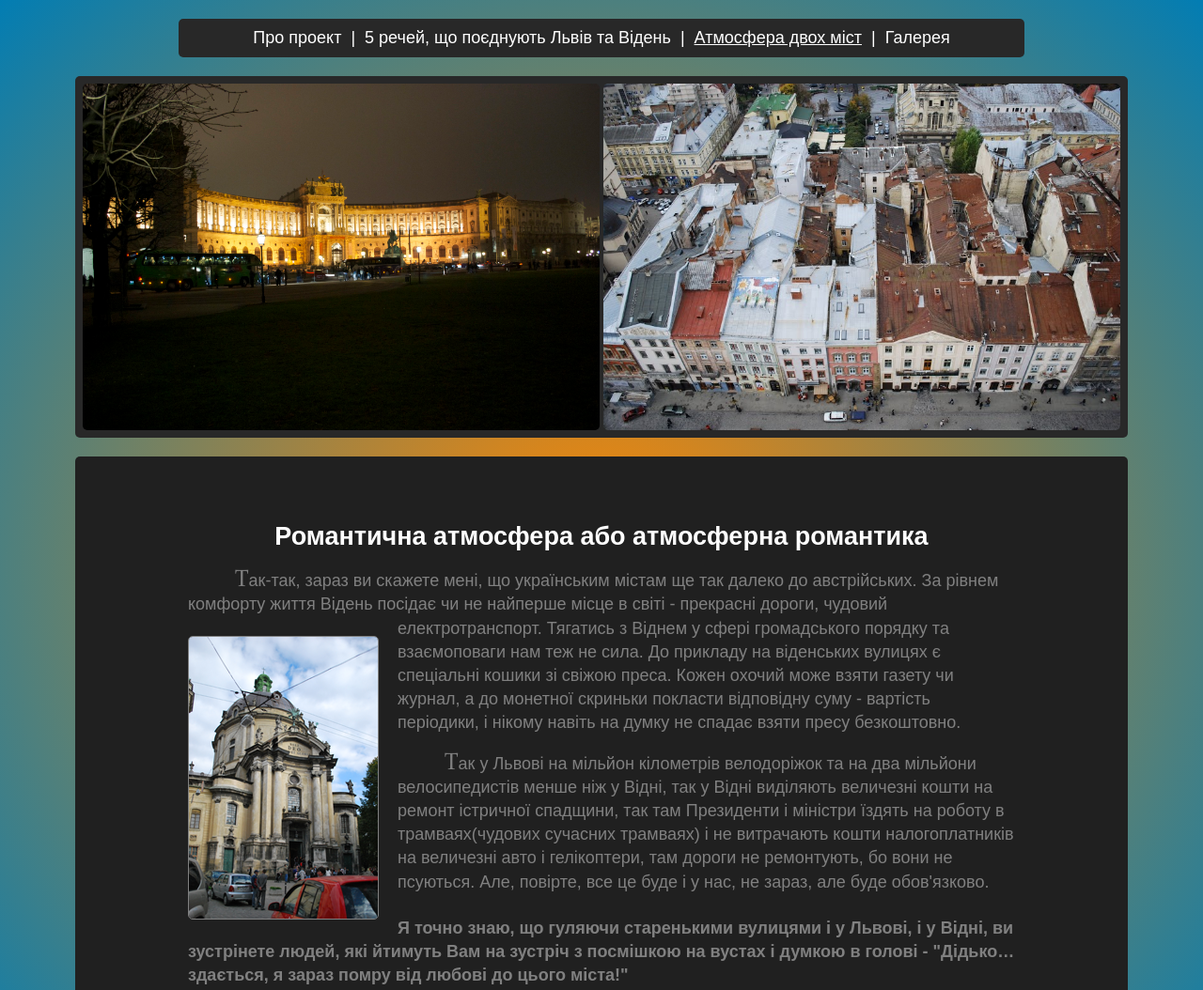
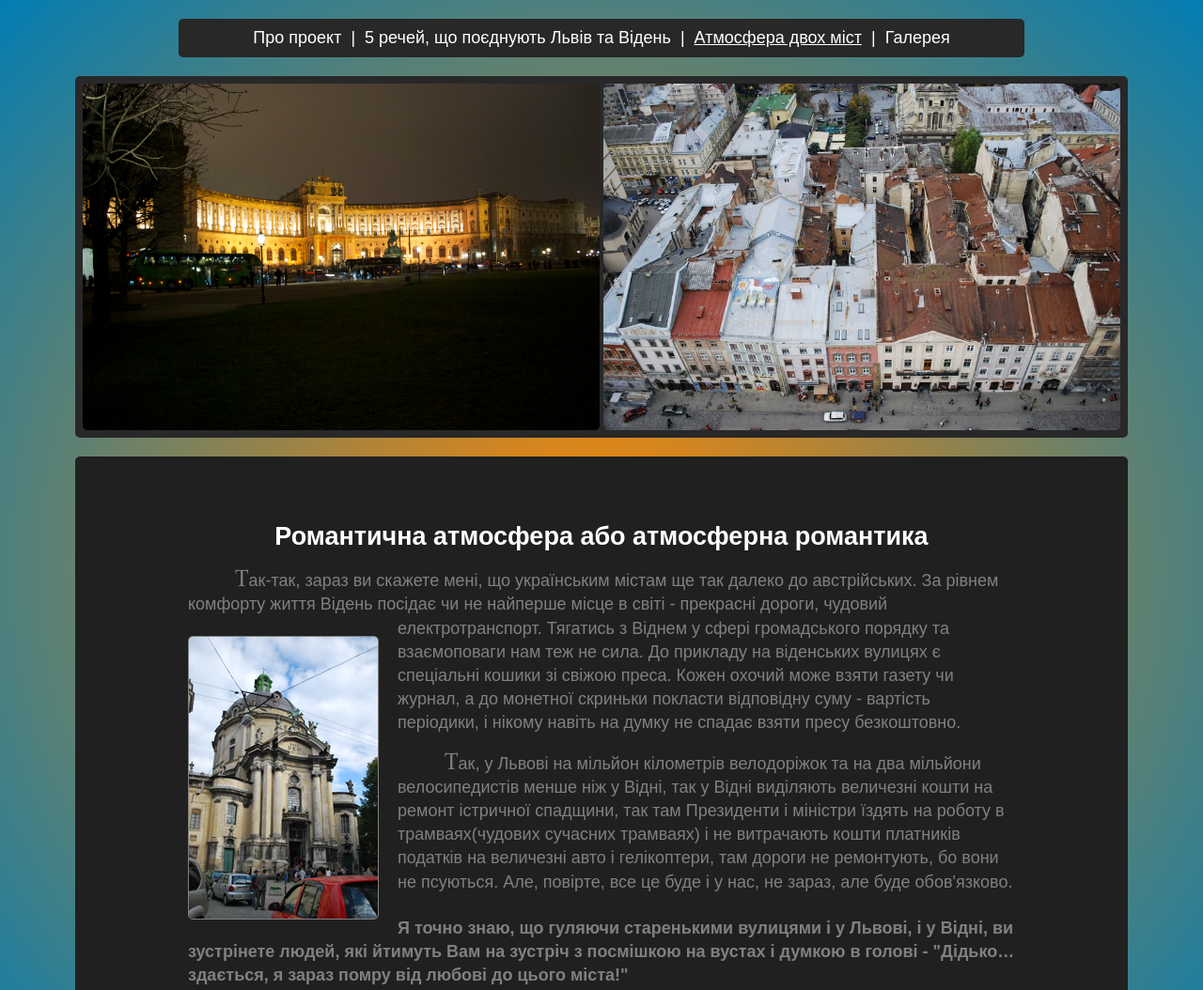
Before and after one commit to fabulouselephant/fabulouselephant.github.io, a plain HTML site: page atmosph.html in a window 1280 px wide. Shown: the top 1054 px of the page at 94% size. Drawn offline with Linux system fonts and the light colour scheme.

Commit message:
Update atmosph.html

```diff
--- a/atmosph.html
+++ b/atmosph.html
@@ -29,7 +29,7 @@
       <div class="intro">
         <h2>Романтична атмосфера або атмосферна романтика</h2>
         <p>Так-так, зараз ви скажете мені, що українським містам ще так далеко до австрійських. За рівнем комфорту життя Відень посідає чи не найперше місце в світі - прекрасні дороги, чудовий електротранспорт. <img class="imageLeft" src="photo/small/DSC_0456.png"/> Тягатись з Віднем у сфері громадського порядку та взаємоповаги нам теж не сила. До прикладу на  віденських вулицях є спеціальні кошики зі свіжою преса. Кожен охочий може взяти газету чи журнал, а до монетної скриньки покласти відповідну суму - вартість періодики, і нікому навіть на думку не спадає взяти пресу безкоштовно.</p>
-        <p>Так у Львові на мільйон кілометрів велодоріжок  та на два мільйони велосипедистів менше ніж у Відні, так у Відні виділяють величезні кошти на ремонт істричної спадщини, так там Президенти і міністри їздять на роботу в  трамваях(чудових сучасних трамваях) і не витрачають кошти налогоплатників на величезні авто і гелікоптери, там дороги не ремонтують, бо вони не псуються. Але, повірте, все це буде і у нас, не зараз, але буде обов'язково. <h4>Я точно знаю, що гуляючи старенькими вулицями  і у Львові, і у Відні, ви зустрінете людей, які йтимуть Вам на зустріч з посмішкою на вустах і думкою в голові - "Дідько…здається, я зараз помру від любові до цього міста!"</h4></p>
+        <p>Так, у Львові на мільйон кілометрів велодоріжок  та на два мільйони велосипедистів менше ніж у Відні, так у Відні виділяють величезні кошти на ремонт істричної спадщини, так там Президенти і міністри їздять на роботу в  трамваях(чудових сучасних трамваях) і не витрачають кошти платників податків на величезні авто і гелікоптери, там дороги не ремонтують, бо вони не псуються. Але, повірте, все це буде і у нас, не зараз, але буде обов'язково. <h4>Я точно знаю, що гуляючи старенькими вулицями  і у Львові, і у Відні, ви зустрінете людей, які йтимуть Вам на зустріч з посмішкою на вустах і думкою в голові - "Дідько…здається, я зараз помру від любові до цього міста!"</h4></p>
       </div>
     </div>
     <div class="footer">
```
